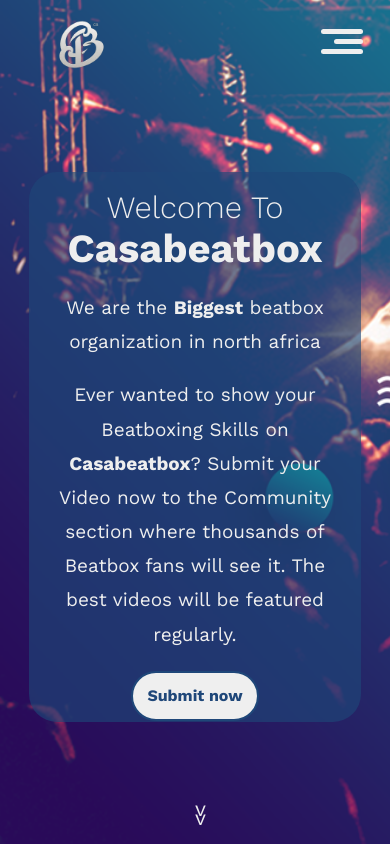
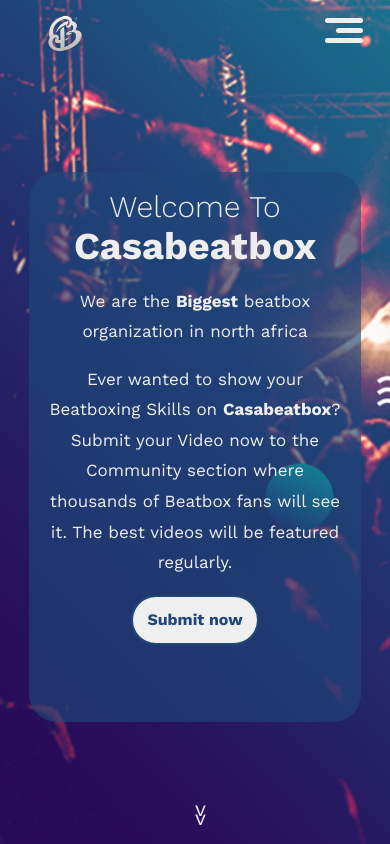
Before and after one commit to ussamaismaili/casabeatbox-temp-v1, a plain HTML site: page index.html in a window 390 px wide. Shown: the top 844 px of the page. Drawn offline with nearby package versions, Linux system fonts and the light colour scheme.

Commit message:
initialcommit

```diff
--- a/css/styles.css
+++ b/css/styles.css
@@ -55,7 +55,9 @@
 
 @media (max-width: 767px) {
     .header .logo{
-    width: 133px;
+    /* width: 133px; */
+    width: 100px;
+
     }
 }
 .header .container{
@@ -94,6 +96,8 @@
         justify-content: flex-end;
         cursor: pointer;
         width: 42px;
+        width: 38px;
+
 
     }
 
@@ -220,10 +224,17 @@
         height: calc(100% - 110px);
     }
    .landing .intro h1 span {
-        font-size: 31px;
+        /* font-size: 31px; */
+        font-size: 30px;
+
     }
     .landing .intro h1 {
-        font-size: 40px;
+        /* font-size: 40px; */
+        font-size: 38px;
+
+    }
+    .landing .intro p {
+        font-size: 17px;
     }
 
 }
```
